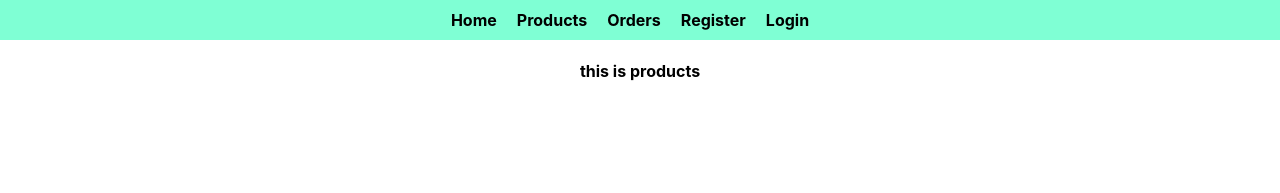
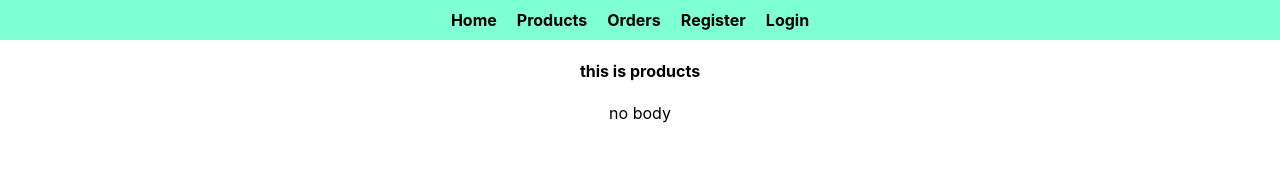
Before and after one commit to sayemhossain/router-firebase-integration, a React (Create React App) app: page /products in a window 1280 px wide. Shown: the top 193 px of the page. Built offline with nearby package versions, Linux system fonts and the light colour scheme; no server answers.

Commit message:
new code

```diff
--- a/src/components/Products/Products.js
+++ b/src/components/Products/Products.js
@@ -1,9 +1,12 @@
 import React from "react";
+import useFirebase from "../../hooks/useFirebase";
 
 const Products = () => {
+  const { user } = useFirebase();
   return (
     <div>
       <h4>this is products</h4>
+      <p>{user ? user.displayName : "no body"}</p>
     </div>
   );
 };
```
